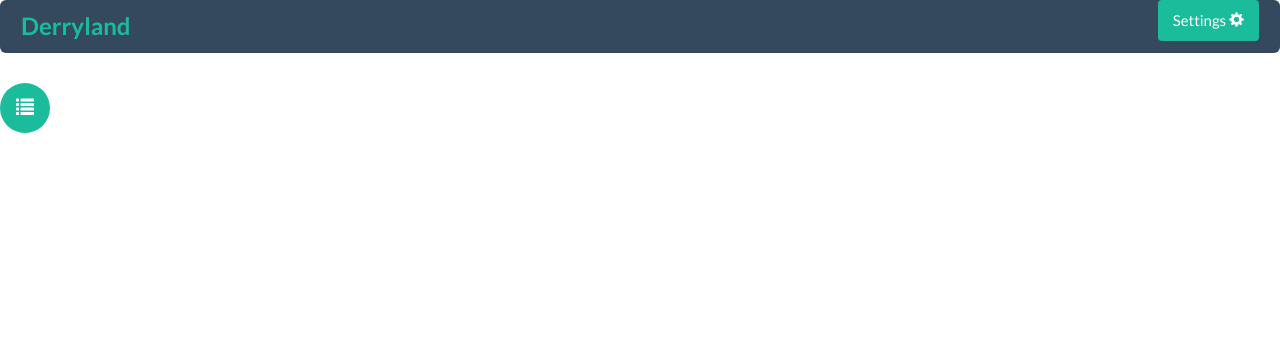
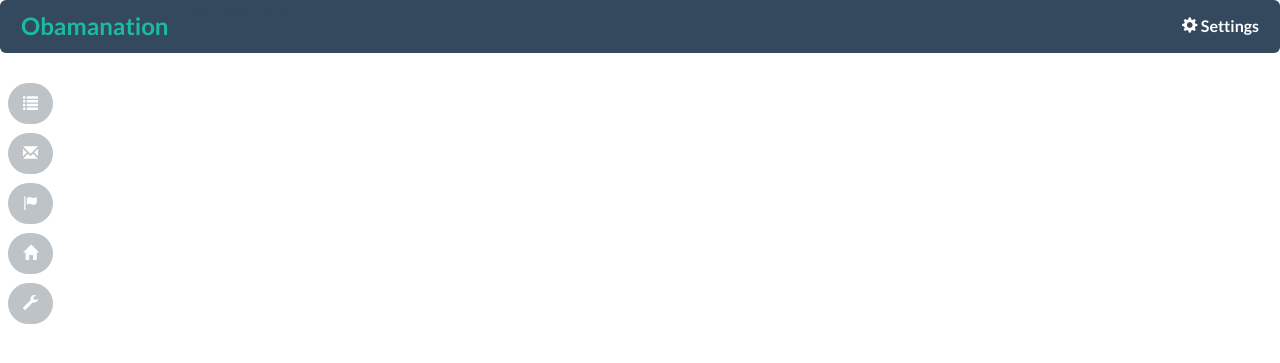
Before and after one commit to Ericil/Nations, a Python web app: template templates/test.html in a window 1280 px wide. Shown: the top 363 px of the page. Run offline with Jinja, Linux system fonts and the light colour scheme; the template is opened without the code that fills it, so the values that code supplies are empty; some libraries are stand-ins or nearby versions.

Commit message:
made option buttons

```diff
--- a/static/settings.js
+++ b/static/settings.js
@@ -3,7 +3,7 @@ console.log("These are the settings");
 var makeOptions = function makeOptions(){
     var button = document.createElement("button");
     button.type = "button";
-    button.className = "btn btn-primary btn-circle btn-lg";
+    button.className = "btn btn-primary btn-circle";
     var icon = document.createElement("span");
     icon.className = "glyphicon glyphicon-list";
 
@@ -13,4 +13,20 @@ var makeOptions = function makeOptions(){
 };
 
 
-makeOptions();
+$("#options").mouseover(function(){
+		$(".btn-group-vertical button").each(function(i){
+				console.log(this);
+				if (i > 0){
+						$(this).fadeIn();
+				}
+		});
+});
+
+$("#sideoptions").mouseleave(function(){
+		$(".btn-group-vertical button").each(function(i){
+				console.log(this);
+				if (i > 0){
+						$(this).fadeOut();
+				}
+		});
+});
--- a/templates/test.html
+++ b/templates/test.html
@@ -10,23 +10,18 @@
     <link rel="shortcut icon" href="img/favicon.ico">
 
     <style>
-      .btn-circle {
-      width: 30px;
-      height: 30px;
-      text-align: center;
-      padding: 6px 0;
-      font-size: 12px;
-      line-height: 1.428571429;
-      border-radius: 15px;
+		#sideoptions {
+			width: 60px;
 		}
 
-      .btn-circle.btn-lg {
-      width: 50px;
-      height: 50px;
-      padding: 10px 16px;
-      font-size: 18px;
-      line-height: 1.33;
-      border-radius: 25px;
+    .btn-option {
+    }
+
+		.btn-group-vertical > button {
+			position: absolute;
+			left: 8px;
+			margin-bottom: 10px;
+			border-radius: 25px !important;
 		}
     </style>
   </head>
@@ -39,22 +34,21 @@
 				<button type="button" class="navbar-toggle" data-toggle="collapse" data-target="#navbar-collapse-01">
 					<span class="sr-only">Toggle navigation</span>
 				</button>
-	<a class="navbar-brand" href="#">Derryland</a>
+				<a class="navbar-brand" href="#">Obamanation</a>
       </div>
       <div class="collapse navbar-collapse" id="navbar-collapse-01">
 				<ul class="nav navbar-nav">
 					<li>Steel</li>
 					<li>Potatoes</li>
 				</ul>
-	<ul class="nav navbar-right">
-	  <li>
-	    <div class="btn-group">
-	      <button data-toggle="dropdown" class="btn btn-primary dropdown-toggle" type="button">Settings <span class="glyphicon glyphicon-cog"></span></button>
-	      <ul role="menu" class="dropdown-menu">
+				<ul class="nav navbar-nav navbar-right">
+					<li class="dropdown">
+						<a class="dropdown-toggle" data-toggle="dropdown" href="#">
+							<span class="glyphicon glyphicon-cog"></span> Settings</a>
+						<ul class="dropdown-menu">
 							<li><a href="/logout">Log Out</a></li>
 							<li><a href="/settings">Account</a></li>
 						</ul>
-	    </div>
 					</li>
 				</ul>
       </div>
@@ -62,7 +56,29 @@
 
 
     <div id="sideoptions">
+			<div class="btn-group-vertical">
+				<button id="options" class="btn btn-default" type="button">
+					<span class="glyphicon glyphicon-list"></span>
+				</button>
 
+				<button id="message" class="btn btn-default btn-option" type="button">
+					<span class="glyphicon glyphicon-envelope"></span>
+				</button>
+
+				<button id="overview" class="btn btn-default btn-option" type="button">
+					<span class="glyphicon glyphicon-flag"></span>
+				</button>
+
+				<button id="buildinfo" class="btn btn-default btn-option" type="button">
+					<span class="glyphicon glyphicon-home"></span>
+				</button>
+
+				<button id="build" class="btn btn-default btn-option" type="button">
+					<span class="glyphicon glyphicon-wrench"></span>
+				</button>
+
+
+			</div>
 		</div>
 
 		<script src="dist/js/vendor/jquery.min.js"></script>
```
Lines whose indentation alone changed are shown as unchanged.
